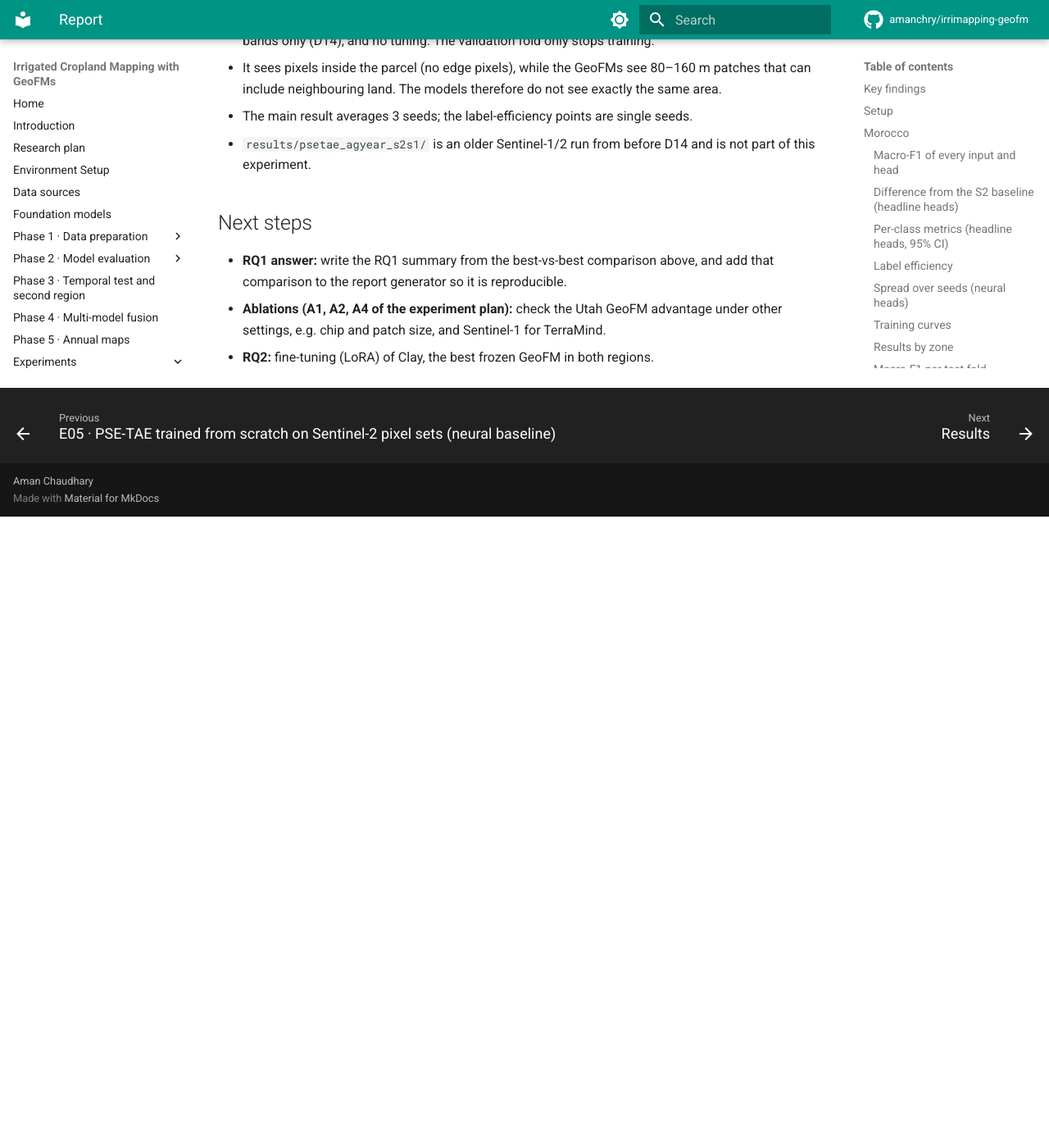
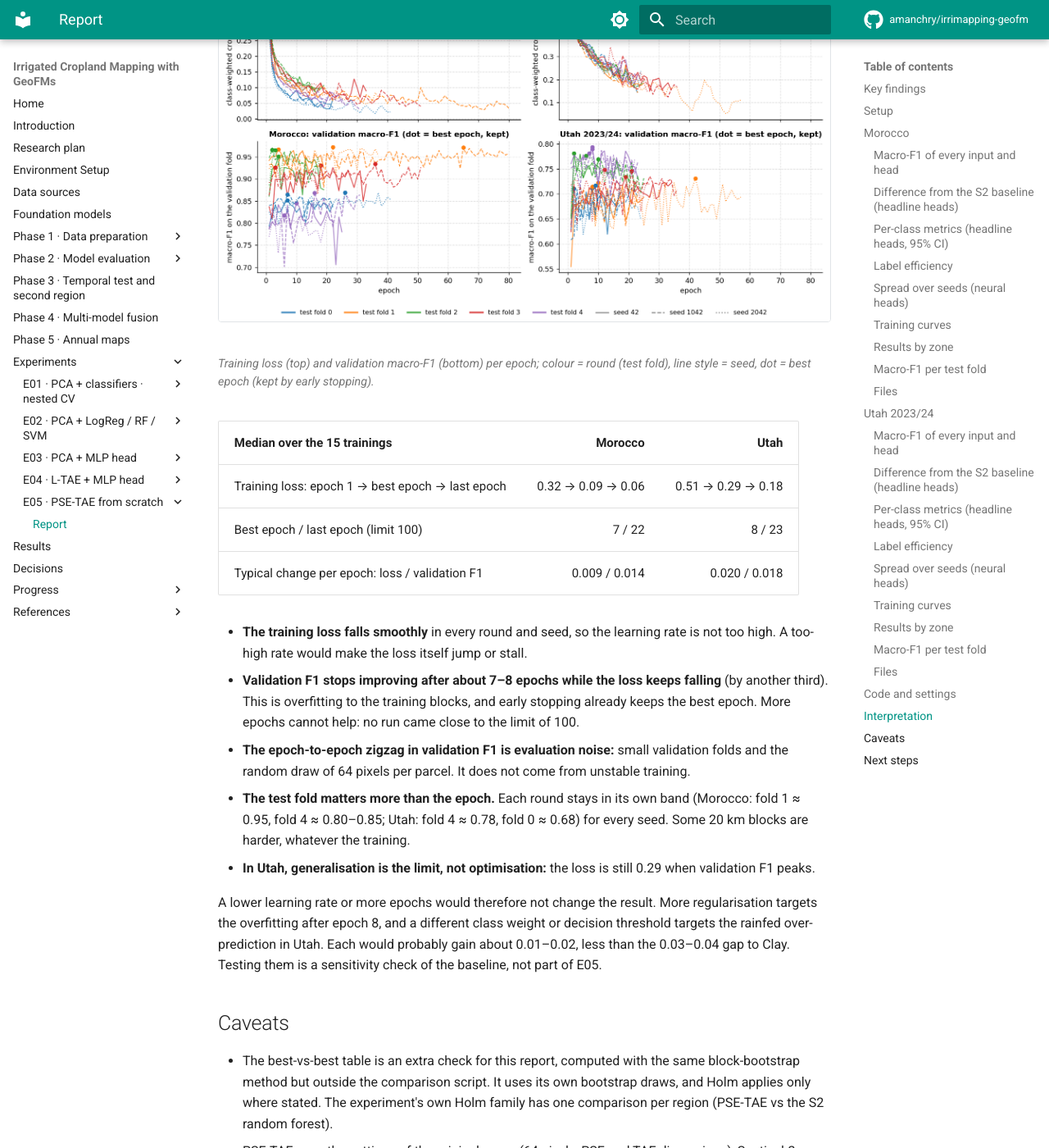
Before and after one commit to amanchry/irrimapping-geofm, an MkDocs documentation site: the page built from docs/experiments/E05_psetae_scratch/report.md, in a window 1280 px wide and 1400 px high, scrolled down 15627 px. Shown: the whole window at 82% size. Built offline with MkDocs 1.6.1 and Material for MkDocs 9.7.7, drawn with Linux system fonts in a browser that asks for light colours; comment, search, counter and statistics services are not loaded; before the commit the page ends 16257 px from its top, so only the background shows below that; some of the changed text lies outside the part shown.

Commit message:
E05: training loss and validation F1 per epoch (PSE-TAE)

```diff
--- a/docs/experiments/E05_psetae_scratch/report.md
+++ b/docs/experiments/E05_psetae_scratch/report.md
@@ -467,6 +467,39 @@ Frozen GeoFM embeddings are not better than well-built supervised models in a re
 concentrated rainfed area (Morocco). They are better, by a small but significant margin, in a region with mixed
 crops and spread-out rainfed fields (Utah). Clay is the best GeoFM in both regions.
 
+**Training behaviour: would other settings change the result?** The figure shows the training loss and the
+validation macro-F1 of every epoch, for all 5 rounds × 3 seeds of the main runs (from each run's
+`training_history.csv`).
+
+<figure markdown="span">
+  ![PSE-TAE training loss and validation macro-F1 per epoch](figures/psetae_loss_and_validation.png)
+  <figcaption>Training loss (top) and validation macro-F1 (bottom) per epoch; colour = round (test fold), line style =
+  seed, dot = best epoch (kept by early stopping).</figcaption>
+</figure>
+
+| Median over the 15 trainings | Morocco | Utah |
+| --- | ---: | ---: |
+| Training loss: epoch 1 → best epoch → last epoch | 0.32 → 0.09 → 0.06 | 0.51 → 0.29 → 0.18 |
+| Best epoch / last epoch (limit 100) | 7 / 22 | 8 / 23 |
+| Typical change per epoch: loss / validation F1 | 0.009 / 0.014 | 0.020 / 0.018 |
+
+- **The training loss falls smoothly** in every round and seed, so the learning rate is not too high. A too-high rate
+  would make the loss itself jump or stall.
+- **Validation F1 stops improving after about 7–8 epochs while the loss keeps falling** (by another third). This is
+  overfitting to the training blocks, and early stopping already keeps the best epoch. More epochs cannot help: no
+  run came close to the limit of 100.
+- **The epoch-to-epoch zigzag in validation F1 is evaluation noise:** small validation folds and the random draw of 64
+  pixels per parcel. It does not come from unstable training.
+- **The test fold matters more than the epoch.** Each round stays in its own band (Morocco: fold 1 ≈ 0.95, fold 4 ≈
+  0.80–0.85; Utah: fold 4 ≈ 0.78, fold 0 ≈ 0.68) for every seed. Some 20 km blocks are harder, whatever the
+  training.
+- **In Utah, generalisation is the limit, not optimisation:** the loss is still 0.29 when validation F1 peaks.
+
+A lower learning rate or more epochs would therefore not change the result. More regularisation targets the
+overfitting after epoch 8, and a different class weight or decision threshold targets the rainfed over-prediction in
+Utah. Each would probably gain about 0.01–0.02, less than the 0.03–0.04 gap to Clay. Testing them is a sensitivity
+check of the baseline, not part of E05.
+
 ## Caveats
 - The best-vs-best table is an extra check for this report, computed with the same block-bootstrap method but outside
   the comparison script. It uses its own bootstrap draws, and Holm applies only where stated. The experiment's own
```
Also changed, not shown: docs/experiments/E05_psetae_scratch/figures/psetae_loss_and_validation.png (added).
